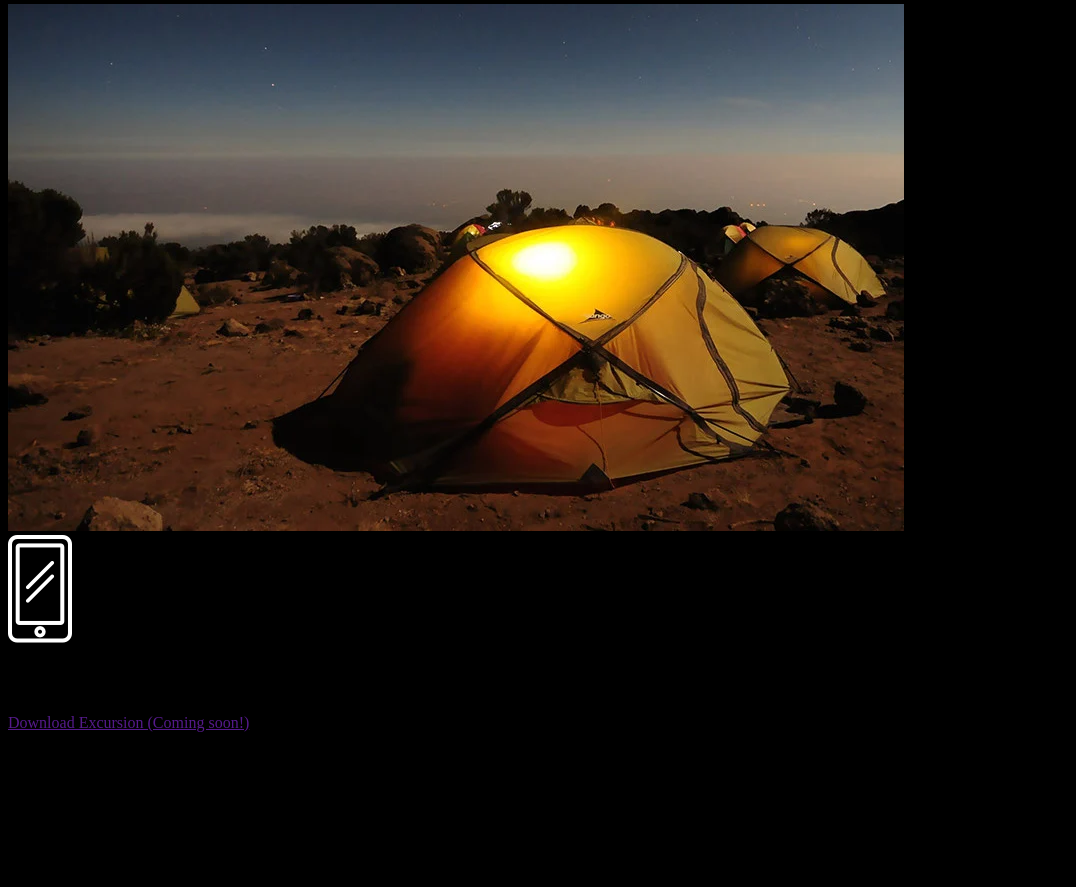
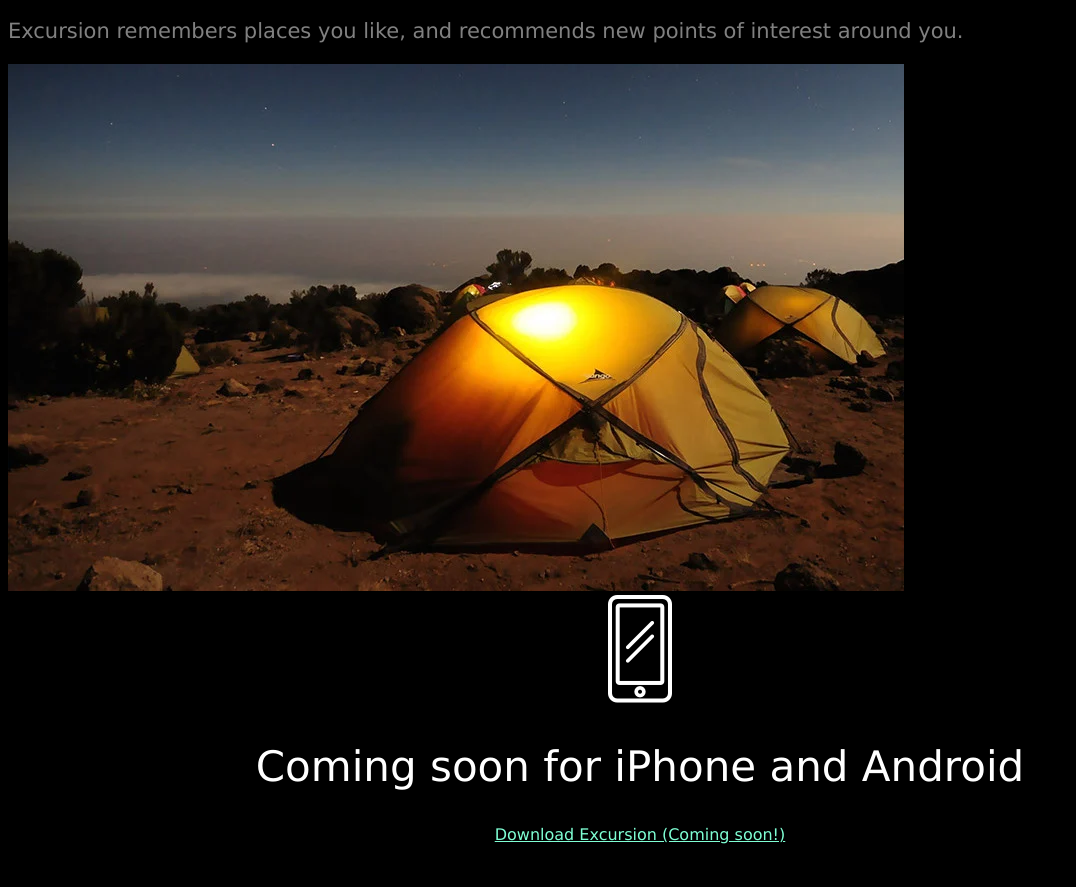
Before and after one commit to bsodfather/excursion, a plain HTML site: page index.html in a window 1280 px wide. Shown: the part 414-1301 px from the top of the page, without its empty margins (0-1076 px from the left). Before the commit the page ends 1188 px from the top, so only its background shows below. Drawn offline with Linux system fonts and the light colour scheme.

Commit message:
Some more css

```diff
--- a/index.html
+++ b/index.html
@@ -17,10 +17,8 @@
 			</article>
 			<article>
 				<h2>Your personal travel guide</h2>
-				<p>Excursion remembers places you like, and recommends new points of interest around you.</p>
-				<h2></h2>
-				<p></p>
-				<img src="./resources/Media/camp.webp">
+				<p class="camp-article">Excursion remembers places you like, and recommends new points of interest around you.</p>
+				<img src="./resources/Media/camp.webp"><br>
 			</article>
 		</main>
 	</body>
@@ -28,7 +26,7 @@
 		<article>
 			<img src="./resources/Media/phone.png">
 			<h2>Coming soon for iPhone and Android</h2>
-			<p><a href="">Download Excursion (Coming soon!)</a></p>
+			<p class="footer-download"><a href="">Download Excursion (Coming soon!)</a></p>
 			<aside>© Excursion</aside>
 		</article>
 	</footer>
--- a/resources/CSS/style.css
+++ b/resources/CSS/style.css
@@ -1,19 +1,41 @@
 body {
 	background-color: black;
+	font-family: Verdana, sans-serif;
 }
 
 h1 {
-	font-family: Verdana, sans-serif;
 	font-weight: Normal;
 	font-size: 50px;
 	color: white;
 	text-align: center;
 }
 
-.header-download {
+h2 {
+	color: white;
+	font-weight: 300;
+	font-size: 42px;
+}
+
+footer article {
+	text-align: center;
+}
+
+img {
+	text-align: center;
+}
+
+.camp-article {
+	color: Gray;
+	font-size: 21px;
+}
+
+.header-download, .footer-download {
 	font-size: 16px;
+	text-align: center;
+}
+
+.header-download a, .footer-download a{
 	color: Aquamarine;
-	text-align: center;
 }
 
 .video {
```
Also changed, not shown: 2 other files.
